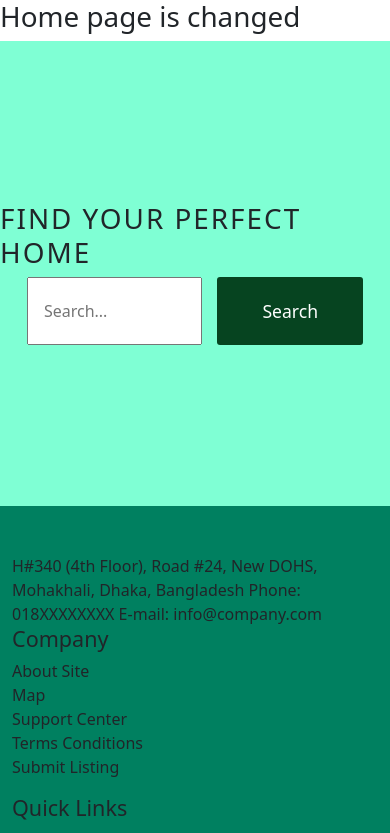
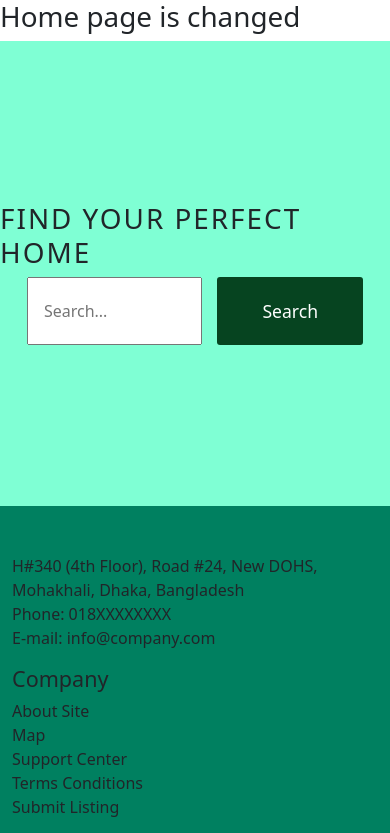
Before and after one commit to Rahat47/rent-masters, a React (Create React App) app: page / in a window 390 px wide. Shown: the top 833 px of the page. Built offline with nearby package versions, Linux system fonts and the light colour scheme.

Commit message:
make phone and email listed

```diff
--- a/src/components/Footer/Footer.jsx
+++ b/src/components/Footer/Footer.jsx
@@ -8,7 +8,11 @@ const Footer = () => {
                 <div className="row">
                     <div className="col-md-5">
                         H#340 (4th Floor), Road #24, New DOHS, Mohakhali, Dhaka,
-                        Bangladesh Phone: 018XXXXXXXX E-mail: info@company.com
+                        Bangladesh
+                        <ul className='list-unstyled'>
+                            <li>Phone: 018XXXXXXXX</li>
+                            <li>E-mail: info@company.com</li>
+                        </ul>
                     </div>
                     <div className="col-md-2">
                         <h4>Company</h4>
```
